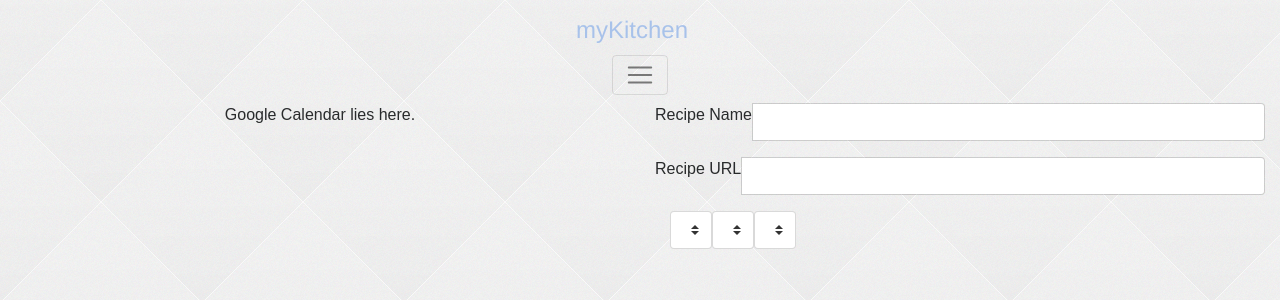
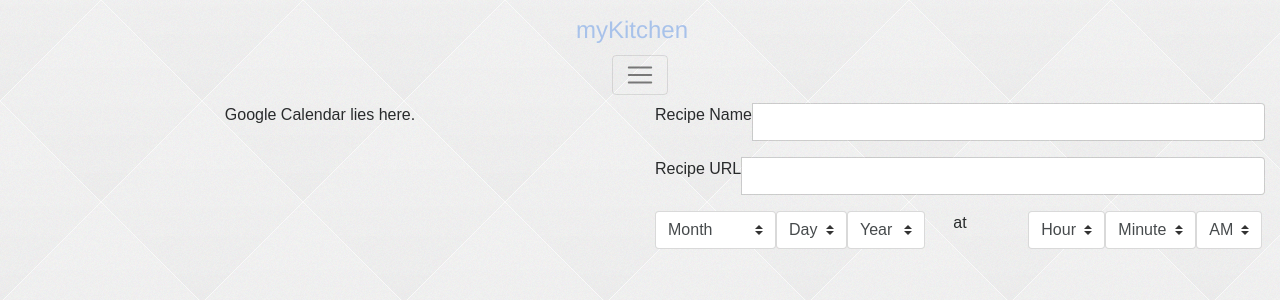
Before and after one commit to Piedesert/my-kitchen, a React (Create React App) app: page /schedule in a window 1280 px wide. Shown: the top 300 px of the page. Built offline with nearby package versions, Linux system fonts and the light colour scheme; some icons are missing.

Commit message:
Form for calendar coming along.

```diff
--- a/src/scheduleComponent.js
+++ b/src/scheduleComponent.js
@@ -2,6 +2,29 @@ import React, { Component } from 'react';
 
 class Schedule extends Component {
 	render() {
+		// Format arrays for month, day, and year.
+		const months = ["January", "February", "March", "April", "May", "June", "July", "August", "September", "October", "November", "December"];
+		let days = [];
+
+		for (var i = 0; i < 31; i++) {
+			days[i] = i + 1;
+		}
+
+		let years = [];
+
+		for (var i = 0; i < 10; i++) {
+			years[i] = 2018 + i;
+		}
+
+		// Format arrays for hours.
+		let hours = [];
+
+		for (var i = 0; i < 12; i++) {
+			hours[i] = i;
+		}
+
+		const minutes = ["00", "15", "30", "45"];
+
 		return (
 			<div className = "container-fluid">
 				<div class = "row">
@@ -23,18 +46,52 @@ class Schedule extends Component {
 							<input type="text" class="form-control" placeholder="" aria-label="RecipeURL" aria-describedby="basic-addon2"/>
 						</div>
 
-						<div class = "col-6">
+						<div class = "row">
+							<div class = "col-5">
 								<div class = "input-group mb-3">
 									<select class="custom-select" id="month">
+										<option selected>Month</option>
+										{months.map((entry, i) =>
+											<option value = "{i}">{entry}</option>
+										)}
 									</select>
 									<select class="custom-select" id="day">
+										<option selected>Day</option>
+										{days.map((entry, i) =>
+											<option value = "{i}">{entry}</option>
+										)}
 									</select>
 									<select class="custom-select" id="year">
+										<option selected>Year</option>
+										{years.map((entry, i) =>
+											<option value = "{i}">{entry}</option>
+										)}
 									</select>
 								</div>
 							</div>
-
-						<div class = "col-6">
+							<div class = "col-2">
+								<p>at</p>
+							</div>
+							<div class = "col-5">
+								<div class = "input-group mb-3">
+									<select class="custom-select" id="hour">
+										<option selected>Hour</option>
+										{hours.map((entry, i) =>
+											<option value = "{i}">{entry}</option>
+										)}
+									</select>
+									<select class="custom-select" id="minute">
+										<option selected>Minute</option>
+										{minutes.map((entry, i) =>
+											<option value = "{i}">{entry}</option>
+										)}
+									</select>
+									<select class="custom-select" id="amorpm">
+										<option selected>AM</option>
+										<option>PM</option>
+									</select>
+								</div>
+							</div>
 						</div>
 					</div>
 				</div>
```
Lines whose indentation alone changed are shown as unchanged.
